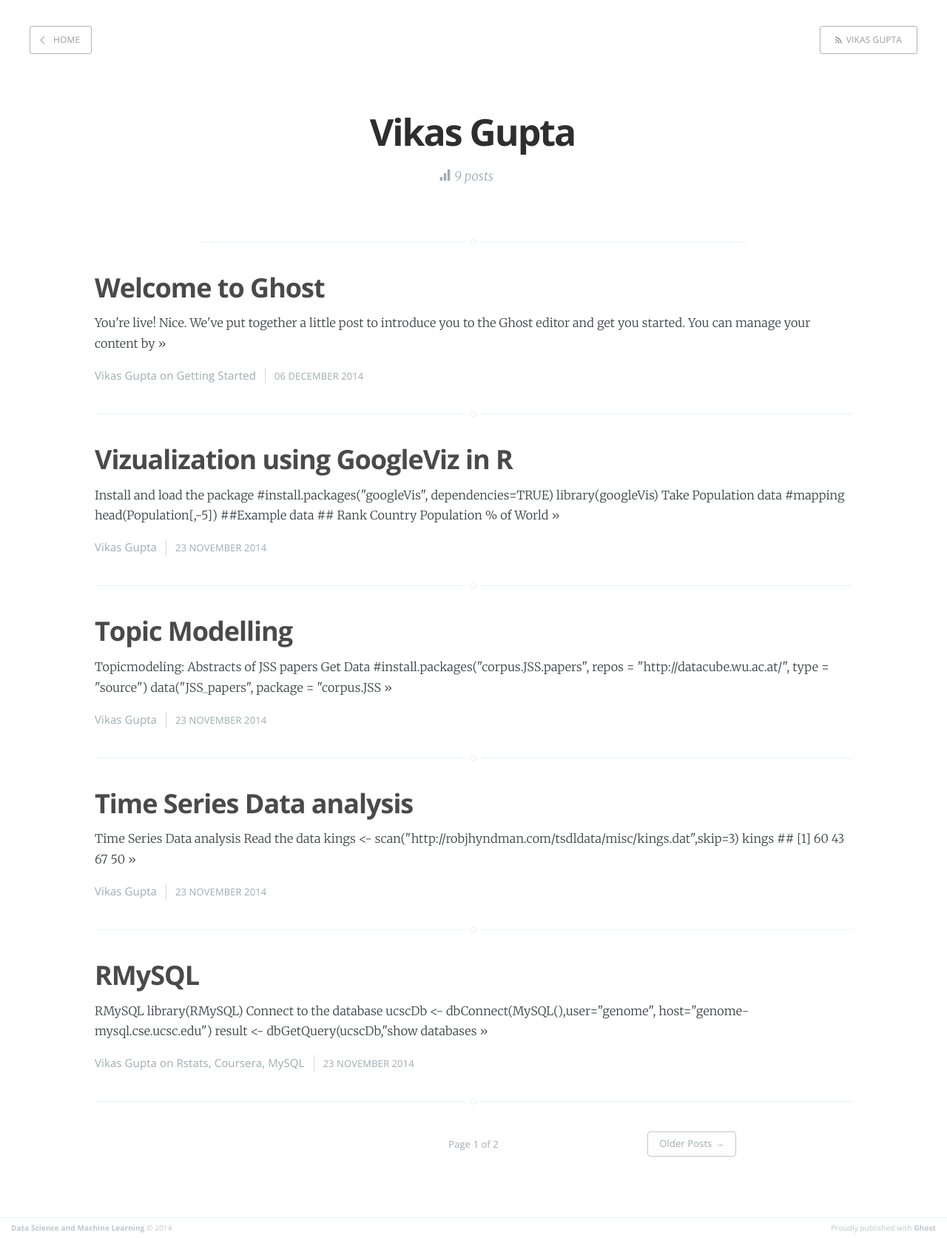
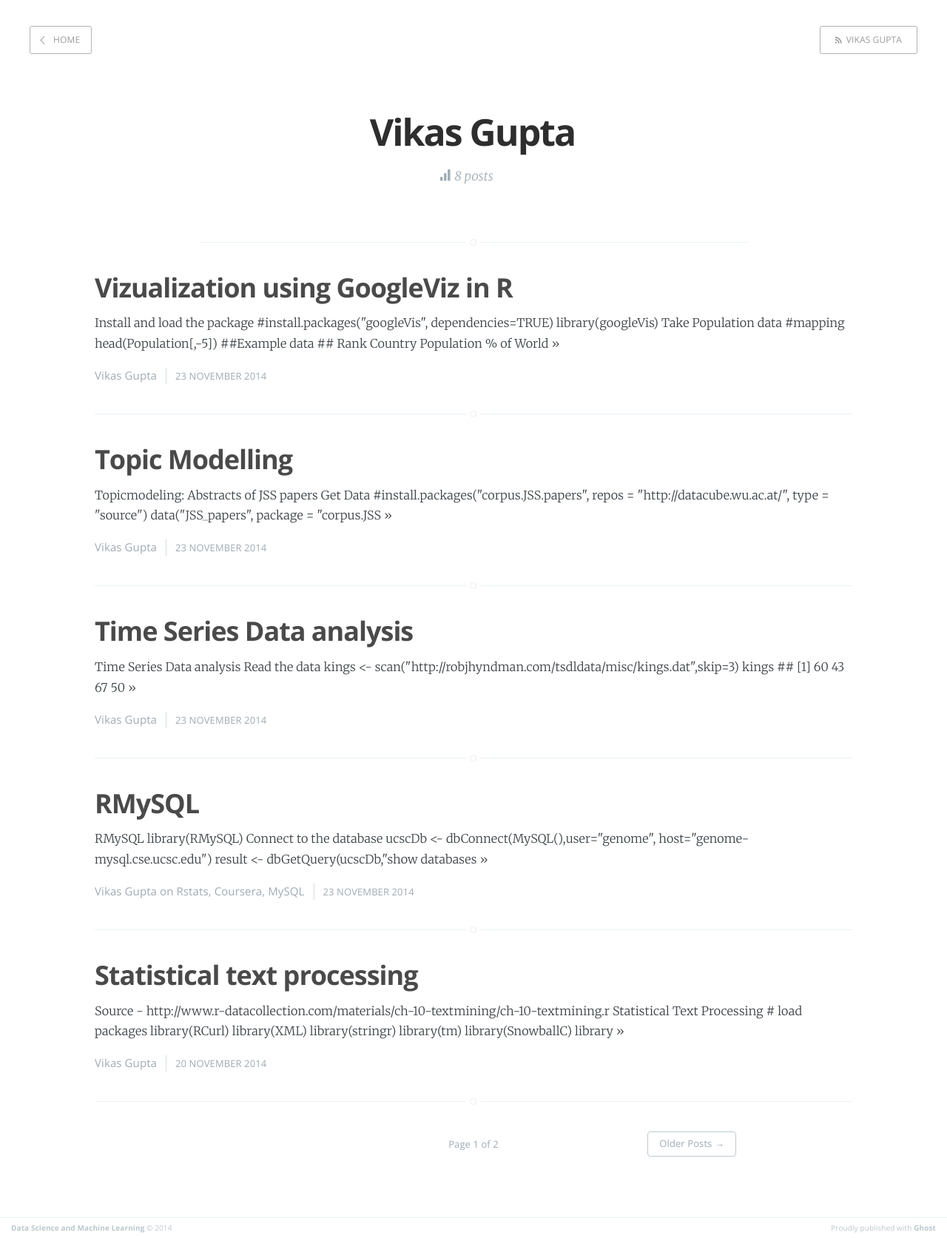
Before and after one commit to vkstwts/vikasgupta1812.github.io, a plain HTML site: page author/vikas/index.html in a window 1280 px wide. Shown: the whole page at 74% size. Drawn offline with nearby package versions, Linux system fonts and the light colour scheme.

Commit message:
Blog update at 2014-12-07 06:53:59

```diff
--- a/author/vikas/index.html
+++ b/author/vikas/index.html
@@ -36,7 +36,7 @@
         <div class="author-meta">
 
 
-            <span class="author-stats"><i class="icon-stats"></i> 9 posts</span>
+            <span class="author-stats"><i class="icon-stats"></i> 8 posts</span>
         </div>
     </section>
 
@@ -49,20 +49,6 @@
     </nav>
     </div>
 
-    <article class="post tag-getting-started">
-        <header class="post-header">
-            <h2 class="post-title"><a href="../../welcome-to-ghost/">Welcome to Ghost</a></h2>
-        </header>
-        <section class="post-excerpt">
-            <p>You're live! Nice. We've put together a little post to introduce you to the Ghost editor and get you started. You can manage your content by <a class="read-more" href="../../welcome-to-ghost/">»</a></p>
-        </section>
-        <footer class="post-meta">
-
-            <a href="http://localhost:2368/author/vikas/">Vikas Gupta</a>
-             on <a href="../../tag/getting-started/">Getting Started</a>
-            <time class="post-date" datetime="2014-12-06">06 December 2014</time>
-        </footer>
-    </article>
     <article class="post">
         <header class="post-header">
             <h2 class="post-title"><a href="../../googleviz/">Vizualization using GoogleViz in R</a></h2>
@@ -119,6 +105,20 @@
             <time class="post-date" datetime="2014-11-23">23 November 2014</time>
         </footer>
     </article>
+    <article class="post">
+        <header class="post-header">
+            <h2 class="post-title"><a href="../../statistical-text-processing/">Statistical text processing</a></h2>
+        </header>
+        <section class="post-excerpt">
+            <p>Source - http://www.r-datacollection.com/materials/ch-10-textmining/ch-10-textmining.r Statistical Text Processing # load packages library(RCurl)   library(XML)   library(stringr)   library(tm)   library(SnowballC)   library <a class="read-more" href="../../statistical-text-processing/">»</a></p>
+        </section>
+        <footer class="post-meta">
+
+            <a href="http://localhost:2368/author/vikas/">Vikas Gupta</a>
+
+            <time class="post-date" datetime="2014-11-20">20 November 2014</time>
+        </footer>
+    </article>
 
     <nav class="pagination" role="navigation">
         <span class="page-number">Page 1 of 2</span>
```
Also changed, not shown: author/vikas/page/2/index.html (+1 -15 lines), index.html (+14 -14 lines), page/2/index.html (+0 -14 lines), tag/getting-started/index.html (+1 -15 lines), welcome-to-ghost/index.html (+0 -1 lines), 6 other files.
